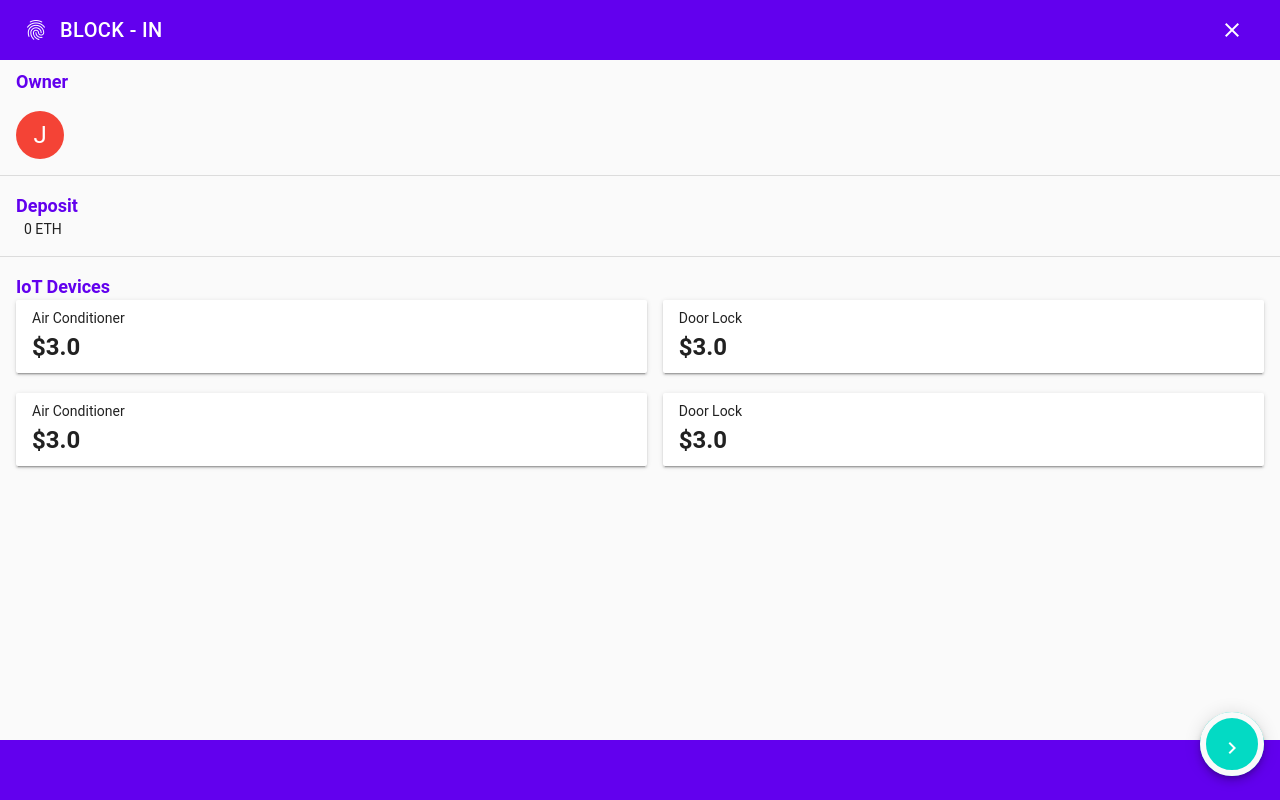
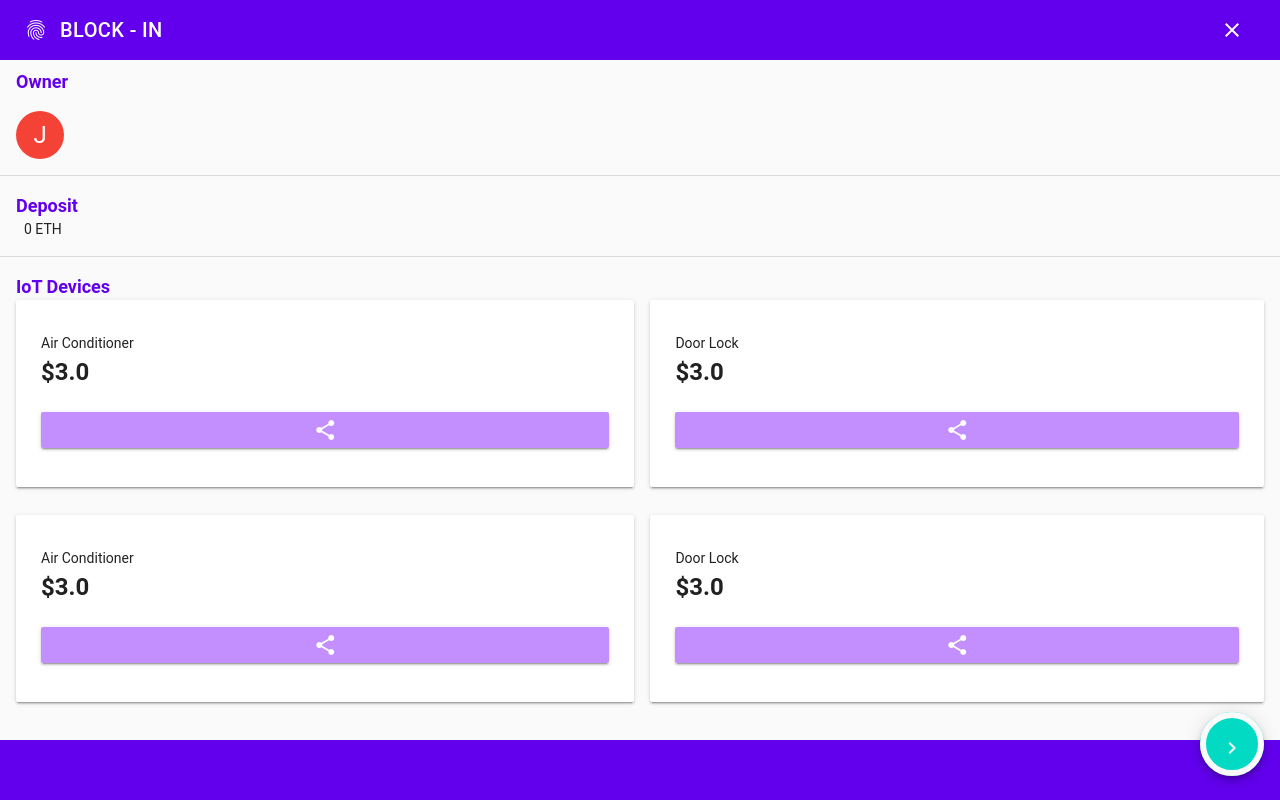
Before and after one commit to oh3vci/block-in, a Vue app: page /#/select in a window 1280 px wide. Both pictures are taken after a click on the button "fingerprint". Built offline with nearby package versions, Linux system fonts and the light colour scheme; no server answers.

Commit message:
MOD: Align device views

```diff
--- a/src/App.vue
+++ b/src/App.vue
@@ -77,4 +77,10 @@ export default {
   padding-left: 16px;
   font-size: 20px;
 }
+.device-wrapper {
+  padding-bottom: 8px;
+}
+.v-card {
+  border: solid 1px rgba(0, 0, 0, 0.12);
+}
 </style>
--- a/src/layouts/CheckContractionPage.vue
+++ b/src/layouts/CheckContractionPage.vue
@@ -52,11 +52,18 @@
             <v-layout row wrap class="device-wrapper">
               <v-flex>
                 <v-card>
-                  <v-container fluid fill-height pa-2>
-                    <v-layout fill-height>
-                      <v-flex xs12 align-end flexbox>
+                  <v-container fluid grid-list-lg>
+                    <v-layout>
+                      <v-flex xs12 flexbox>
                         <span>Air Conditioner</span>
                         <div class="price">$3.0</div>
+                      </v-flex>
+                    </v-layout>
+                    <v-layout>
+                      <v-flex xs12 flexbox>
+                        <v-btn block color="tertiary" dark>
+                          <v-icon>share</v-icon>
+                        </v-btn>
                       </v-flex>
                     </v-layout>
                   </v-container>
@@ -65,11 +72,18 @@
 
               <v-flex>
                 <v-card>
-                  <v-container fluid fill-height pa-2>
+                  <v-container fluid grid-list-lg>
                     <v-layout>
-                      <v-flex xs12 align-end flexbox>
+                      <v-flex xs12 flexbox>
                         <span>Door Lock</span>
                         <div class="price">$3.0</div>
+                      </v-flex>
+                    </v-layout>
+                    <v-layout>
+                      <v-flex xs12 flexbox>
+                        <v-btn block color="tertiary" dark>
+                          <v-icon>share</v-icon>
+                        </v-btn>
                       </v-flex>
                     </v-layout>
                   </v-container>
--- a/src/layouts/ConfirmPage.vue
+++ b/src/layouts/ConfirmPage.vue
@@ -59,11 +59,18 @@
             <v-layout row wrap class="device-wrapper">
               <v-flex>
                 <v-card>
-                  <v-container fluid fill-height pa-2>
-                    <v-layout fill-height>
-                      <v-flex xs12 align-end flexbox>
+                  <v-container fluid grid-list-lg>
+                    <v-layout>
+                      <v-flex xs12 flexbox>
                         <span>Air Conditioner</span>
                         <div class="price">$3.0</div>
+                      </v-flex>
+                    </v-layout>
+                    <v-layout>
+                      <v-flex xs12 flexbox>
+                        <v-btn block color="tertiary" dark>
+                          <v-icon>share</v-icon>
+                        </v-btn>
                       </v-flex>
                     </v-layout>
                   </v-container>
@@ -72,11 +79,18 @@
 
               <v-flex>
                 <v-card>
-                  <v-container fluid fill-height pa-2>
+                  <v-container fluid grid-list-lg>
                     <v-layout>
-                      <v-flex xs12 align-end flexbox>
+                      <v-flex xs12 flexbox>
                         <span>Door Lock</span>
                         <div class="price">$3.0</div>
+                      </v-flex>
+                    </v-layout>
+                    <v-layout>
+                      <v-flex xs12 flexbox>
+                        <v-btn block color="tertiary" dark>
+                          <v-icon>share</v-icon>
+                        </v-btn>
                       </v-flex>
                     </v-layout>
                   </v-container>
--- a/src/layouts/MyPage.vue
+++ b/src/layouts/MyPage.vue
@@ -307,15 +307,6 @@ export default {
   padding-left: 4px;
   margin-right: 8px;
 }
-.device-wrapper .container {
-  padding: 8px !important;
-}
-.device-wrapper {
-  padding-bottom: 8px;
-}
-.v-card {
-  border: solid 1px rgba(0, 0, 0, 0.12);
-}
 .v-dialog .v-card, .v-dialog--persistent .v-card, .v-dialog--active .v-card {
   background-color: #893eff;
   border-radius: 5px;
--- a/src/layouts/SelectDevicesPage.vue
+++ b/src/layouts/SelectDevicesPage.vue
@@ -50,11 +50,18 @@
           <v-layout row wrap class="device-wrapper">
             <v-flex>
               <v-card>
-                <v-container fluid fill-height pa-2>
-                  <v-layout fill-height>
-                    <v-flex xs12 align-end flexbox>
+                <v-container fluid grid-list-lg>
+                  <v-layout>
+                    <v-flex xs12 flexbox>
                       <span>Air Conditioner</span>
                       <div class="price">$3.0</div>
+                    </v-flex>
+                  </v-layout>
+                  <v-layout>
+                    <v-flex xs12 flexbox>
+                      <v-btn block color="tertiary" dark>
+                        <v-icon>share</v-icon>
+                      </v-btn>
                     </v-flex>
                   </v-layout>
                 </v-container>
@@ -63,28 +70,39 @@
 
             <v-flex>
               <v-card>
-                <v-container fluid fill-height pa-2>
+                <v-container fluid grid-list-lg>
                   <v-layout>
-                    <v-flex xs12 align-end flexbox>
+                    <v-flex xs12 flexbox>
                       <span>Door Lock</span>
                       <div class="price">$3.0</div>
+                    </v-flex>
+                  </v-layout>
+                  <v-layout>
+                    <v-flex xs12 flexbox>
+                      <v-btn block color="tertiary" dark>
+                        <v-icon>share</v-icon>
+                      </v-btn>
                     </v-flex>
                   </v-layout>
                 </v-container>
               </v-card>
             </v-flex>
-
           </v-layout>
-
           <v-layout row wrap class="device-wrapper">
-
             <v-flex>
               <v-card>
-                <v-container fluid fill-height pa-2>
-                  <v-layout fill-height>
-                    <v-flex xs12 align-end flexbox>
+                <v-container fluid grid-list-lg>
+                  <v-layout>
+                    <v-flex xs12 flexbox>
                       <span>Air Conditioner</span>
                       <div class="price">$3.0</div>
+                    </v-flex>
+                  </v-layout>
+                  <v-layout>
+                    <v-flex xs12 flexbox>
+                      <v-btn block color="tertiary" dark>
+                        <v-icon>share</v-icon>
+                      </v-btn>
                     </v-flex>
                   </v-layout>
                 </v-container>
@@ -93,17 +111,23 @@
 
             <v-flex>
               <v-card>
-                <v-container fluid fill-height pa-2>
+                <v-container fluid grid-list-lg>
                   <v-layout>
-                    <v-flex xs12 align-end flexbox>
+                    <v-flex xs12 flexbox>
                       <span>Door Lock</span>
                       <div class="price">$3.0</div>
+                    </v-flex>
+                  </v-layout>
+                  <v-layout>
+                    <v-flex xs12 flexbox>
+                      <v-btn block color="tertiary" dark>
+                        <v-icon>share</v-icon>
+                      </v-btn>
                     </v-flex>
                   </v-layout>
                 </v-container>
               </v-card>
             </v-flex>
-
           </v-layout>
 
         </v-flex>
```
